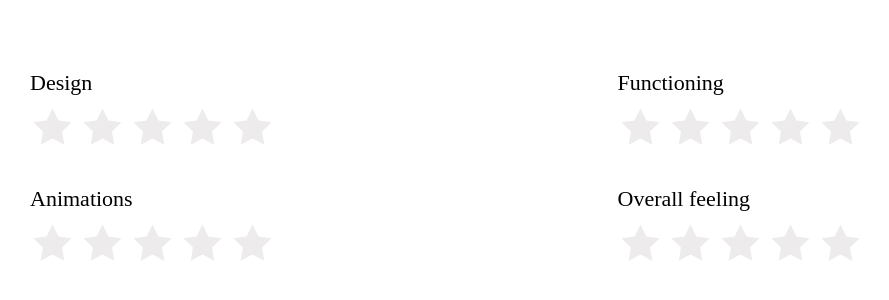
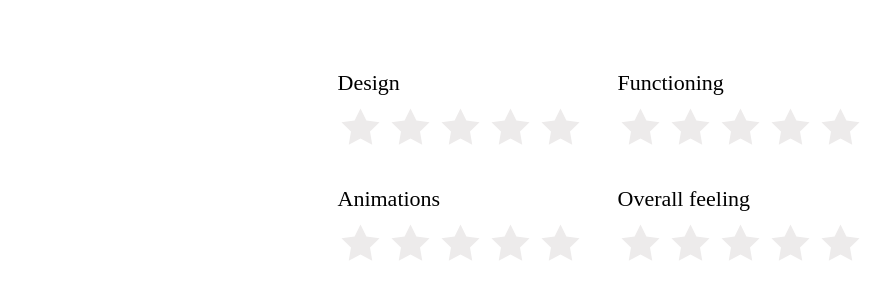
Before and after one commit to jeannepietropaoli/stars-rating-widget, a React (Create React App) app: page / in a window 1280 px wide. Shown: the top 300 px of the page, without its empty margins (40-929 px from the left). Built offline with nearby package versions, Linux system fonts and the light colour scheme; a web font is replaced by a local one.

Commit message:
Reorganize main sections on the page

```diff
--- a/src/styles/App.css
+++ b/src/styles/App.css
@@ -1,12 +1,14 @@
 .app {
     display: flex;
+    flex-direction: column;
     margin: 70px;
-
+    justify-content: center;
+    align-items: center;
+    gap: 30px;
 }
 
 .ratings-container {
     flex-grow: 1;
-    margin: auto;
     display: grid;
     grid-template-rows: 1fr 1fr;
     grid-template-columns: 1fr 1fr;
```
